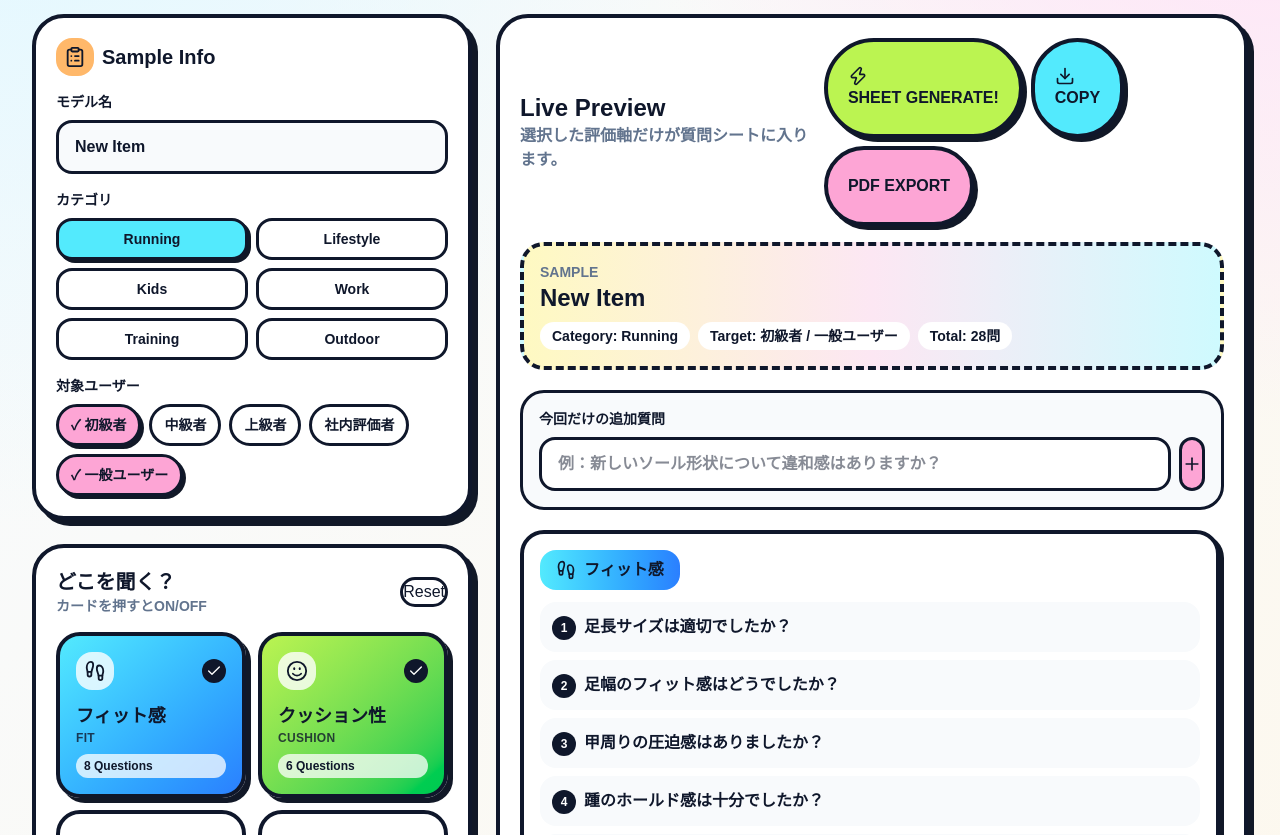
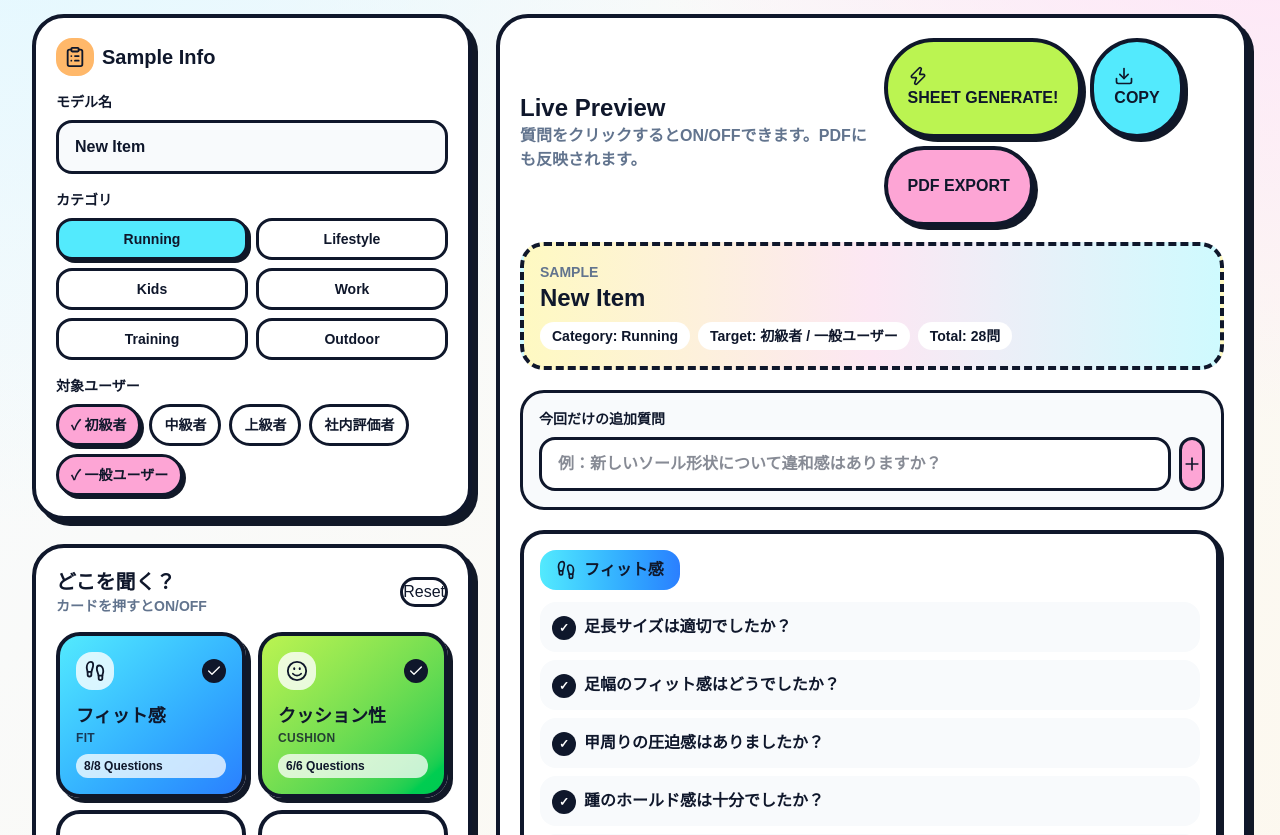
Before and after one commit to MatsuuraTakahiro/shoe-hearing-maker, a Next.js app: page / in a window 1280 px wide. Shown: the part 226-1061 px from the top of the page. Built offline with nearby package versions, Linux system fonts and the light colour scheme.

Commit message:
add question select feature

```diff
--- a/app/page.tsx
+++ b/app/page.tsx
@@ -310,13 +310,31 @@ export default function PopShoesHearingSheetMaker() {
   const [generated, setGenerated] = useState(false);
   const [customQuestion, setCustomQuestion] = useState("");
   const [customQuestions, setCustomQuestions] = useState<string[]>([]);
+  const [excludedQuestions, setExcludedQuestions] = useState<string[]>([]);
 
   const selectedGroups = useMemo(
     () => questionGroups.filter((group) => selected.includes(group.id)),
     [selected]
   );
 
-  const questionCount = selectedGroups.reduce((sum, group) => sum + group.questions.length, 0) + customQuestions.length;
+  const getQuestionId = (groupId: string, index: number) =>
+    `${groupId}-${index}`;
+
+  const isQuestionSelected = (groupId: string, index: number) => {
+    return !excludedQuestions.includes(getQuestionId(groupId, index));
+  };
+
+  const getSelectedQuestions = (group: any) => {
+    return group.questions.filter((_: any, index: number) =>
+      isQuestionSelected(group.id, index)
+    );
+  };
+
+  const questionCount =
+    selectedGroups.reduce(
+      (sum, group) => sum + getSelectedQuestions(group).length,
+      0
+    ) + customQuestions.length;
 const exportPDF = () => {
   const doc = new jsPDF();
   let y = 20;
@@ -344,6 +362,8 @@ const exportPDF = () => {
     y += 10;
 
     group.pdfQuestions.forEach((q, index) => {
+      if (!isQuestionSelected(group.id, index)) return;
+
       if (y > 270) {
         doc.addPage();
         y = 20;
@@ -384,6 +404,17 @@ const exportPDF = () => {
     );
   };
 
+  const toggleQuestion = (groupId: string, index: number) => {
+    const questionId = getQuestionId(groupId, index);
+
+    setGenerated(false);
+    setExcludedQuestions((prev) =>
+      prev.includes(questionId)
+        ? prev.filter((id) => id !== questionId)
+        : [...prev, questionId]
+    );
+  };
+
   const toggleUser = (user: string) => {
     setTargetUsers((prev) =>
       prev.includes(user) ? prev.filter((item) => item !== user) : [...prev, user]
@@ -399,6 +430,7 @@ const exportPDF = () => {
 
   const reset = () => {
     setSelected([]);
+    setExcludedQuestions([]);
     setCustomQuestions([]);
     setGenerated(false);
   };
@@ -411,7 +443,7 @@ const exportPDF = () => {
     lines.push("");
     selectedGroups.forEach((group) => {
       lines.push(`■ ${group.title}`);
-      group.questions.forEach((q, index) => lines.push(`${index + 1}. ${q}`));
+      getSelectedQuestions(group).forEach((q: string, index: number) => lines.push(`${index + 1}. ${q}`));
       lines.push("");
     });
     if (customQuestions.length > 0) {
@@ -549,7 +581,7 @@ const exportPDF = () => {
                         <div className="text-lg font-black">{group.title}</div>
                         <div className="text-xs font-black uppercase tracking-wide opacity-80">{group.label}</div>
                         <div className="mt-2 rounded-full bg-white/75 px-2 py-1 text-xs font-black">
-                          {group.questions.length} Questions
+                          {getSelectedQuestions(group).length}/{group.questions.length} Questions
                         </div>
                       </motion.button>
                     );
@@ -565,7 +597,7 @@ const exportPDF = () => {
                 <div className="mb-4 flex flex-col gap-3 md:flex-row md:items-center md:justify-between">
                   <div>
                     <h2 className="text-2xl font-black">Live Preview</h2>
-                    <p className="font-bold text-slate-500">選択した評価軸だけが質問シートに入ります。</p>
+                    <p className="font-bold text-slate-500">質問をクリックするとON/OFFできます。PDFにも反映されます。</p>
                   </div>
                   <div className="flex flex-wrap gap-2">
                     <Button
@@ -651,14 +683,30 @@ const exportPDF = () => {
                             <Icon size={20} /> {group.title}
                           </div>
                           <ol className="space-y-2">
-                            {group.questions.map((question, index) => (
-                              <li key={question} className="rounded-2xl bg-slate-50 p-3 font-bold leading-relaxed">
-                                <span className="mr-2 inline-flex h-6 w-6 items-center justify-center rounded-full bg-slate-900 text-xs text-white">
-                                  {index + 1}
-                                </span>
-                                {question}
-                              </li>
-                            ))}
+                            {group.questions.map((question, index) => {
+                              const isSelected = isQuestionSelected(group.id, index);
+
+                              return (
+                                <li
+                                  key={question}
+                                  onClick={() => toggleQuestion(group.id, index)}
+                                  className={`cursor-pointer rounded-2xl p-3 font-bold leading-relaxed transition ${
+                                    isSelected
+                                      ? "bg-slate-50 hover:bg-cyan-50"
+                                      : "bg-slate-200 line-through opacity-40 hover:opacity-70"
+                                  }`}
+                                >
+                                  <span
+                                    className={`mr-2 inline-flex h-6 w-6 items-center justify-center rounded-full text-xs text-white ${
+                                      isSelected ? "bg-slate-900" : "bg-slate-400"
+                                    }`}
+                                  >
+                                    {isSelected ? "✓" : "−"}
+                                  </span>
+                                  {question}
+                                </li>
+                              );
+                            })}
                           </ol>
                         </motion.div>
                       );
```
